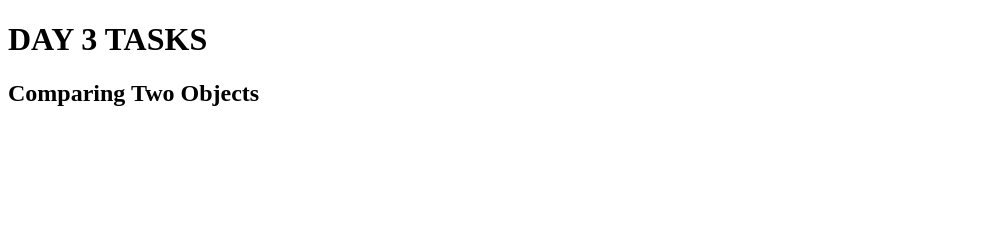
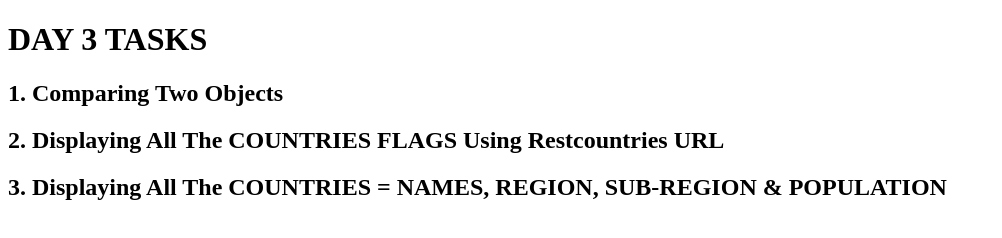
Before and after one commit to ksanthoshfsd/DAY-3-TASKS, a plain HTML site: page index.html in a window 1280 px wide. Shown: the whole page, without its empty margins (0-1002 px from the left). Drawn offline with Linux system fonts and the light colour scheme; no server answers.

Commit message:
H2 tag Added

```diff
--- a/index.html
+++ b/index.html
@@ -5,7 +5,9 @@
     <meta name="viewport" content="width=device-width, initial-scale=1.0">
     <title>Day 3 Task</title>
     <H1>DAY 3 TASKS</H1>
-    <h2>Comparing Two Objects</h2>
+    <h2>1. Comparing Two Objects</h2>
+    <h2>2. Displaying All The COUNTRIES FLAGS Using Restcountries URL</h2>
+    <h2>3. Displaying All The COUNTRIES = NAMES, REGION, SUB-REGION & POPULATION</h2>
     <script src="script.js"></script>
 </head>
 <body>
```
